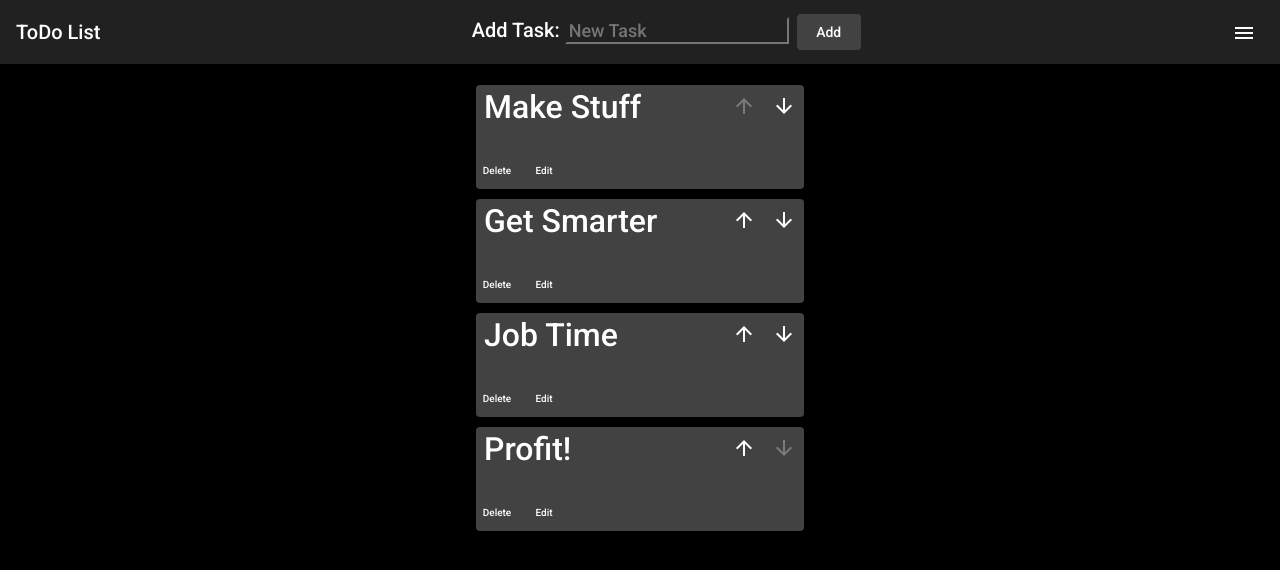
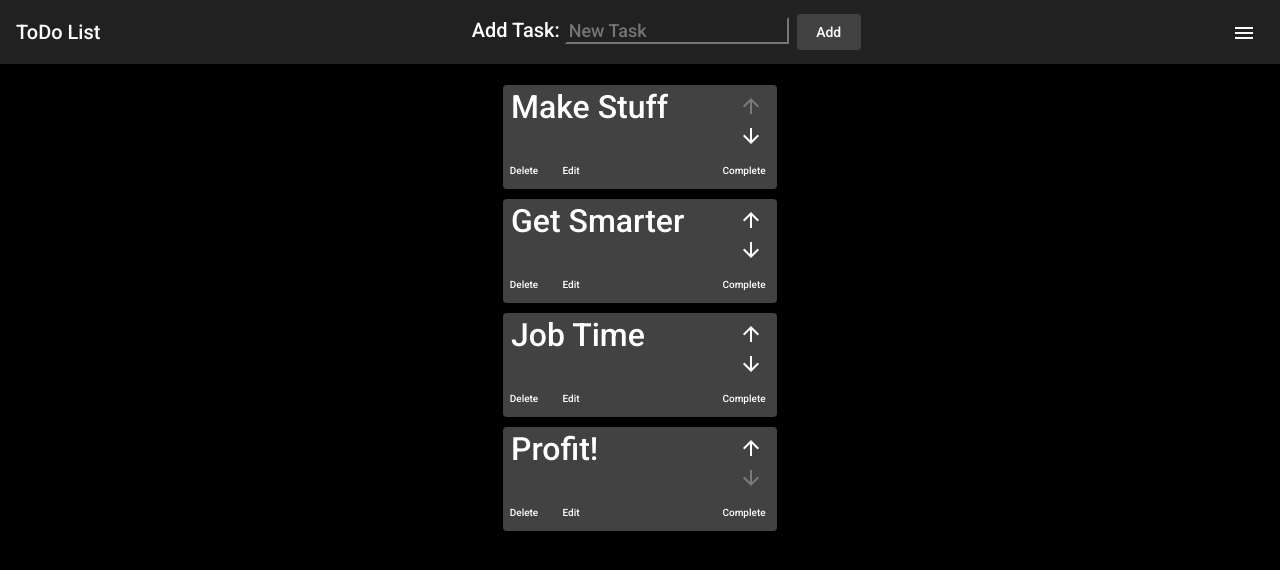
Before and after one commit to Draike13/toDoListAngular, an Angular app: page / in a window 1280 px wide. Shown: the top 570 px of the page. Built offline with nearby package versions, Linux system fonts and the light colour scheme.

Commit message:
update array to object, add complete btn, edit css

```diff
--- a/src/app/header/header.component.ts
+++ b/src/app/header/header.component.ts
@@ -11,7 +11,7 @@ import { DialogSaveListComponent } from '../dialog-save-list/dialog-save-list.co
 })
 export class HeaderComponent implements OnInit {
   constructor(public todoService: TodoService, public dialog: MatDialog) {}
-  currentList = this.todoService.toDos;
+  currentList: any = this.todoService.toDos;
 
   ngOnInit(): void {}
 
--- a/src/app/list/list.component.css
+++ b/src/app/list/list.component.css
@@ -19,9 +19,14 @@ body {
   font-size: x-small;
   padding: 0px 0px;
 }
+
+.edit-button:hover {
+  background-color: #143601;
+}
+
 .card-title {
   font-size: xx-large;
-  min-width: 240px;
+  min-width: 200px;
   min-height: 40px;
   padding-top: 4px;
   margin-top: 8px;
@@ -33,6 +38,8 @@ body {
 }
 .left-side {
   flex: 2;
+  max-width: fit-content;
+  padding-right: 2px;
 }
 
 .right-side {
@@ -40,6 +47,11 @@ body {
   max-width: fit-content;
 
   flex: 1;
+}
+
+.mat-focus-indicator {
+  max-width: fit-content;
+  max-height: fit-content;
 }
 .card-action {
   margin-left: 0;
@@ -49,8 +61,27 @@ body {
 .up-arrow-icon {
   font-size: x-large;
 }
+
+.up-arrow-icon:hover {
+  text-shadow: 0 0 10px #fff, 0 0 20px #fff, 0 0 42px #0fa, 0 0 82px #0fa,
+    0 0 92px #0fa;
+  color: white;
+  border-radius: 5px;
+  transition: 300ms;
+  background: transparent;
+}
+
 .down-arrow-icon {
   font-size: x-large;
+}
+
+.down-arrow-icon:hover {
+  text-shadow: 0 0 10px #fff, 0 0 20px #fff, 0 0 42px #0fa, 0 0 82px #0fa,
+    0 0 92px #0fa;
+  color: white;
+  border-radius: 5px;
+  transition: 300ms;
+  background: transparent;
 }
 
 .toDo-input {
@@ -63,3 +94,21 @@ body {
   color: white;
   padding: 0;
 }
+
+.complete-button {
+  max-width: 50px;
+  width: 40px;
+  font-size: x-small;
+  padding: 0px 0px;
+  padding-right: 2px;
+  margin-top: 8px;
+  display: flex;
+  justify-content: center;
+}
+
+.button-container {
+  max-height: 30px;
+  max-width: 50px;
+  display: flex;
+  justify-content: right;
+}
--- a/src/app/list/list.component.html
+++ b/src/app/list/list.component.html
@@ -8,12 +8,12 @@
               *ngIf="i === check"
               name="task"
               type="text"
-              [ngModel]="toDo"
+              [ngModel]="toDo.text"
               class="toDo-input"
             />
           </span>
         </form>
-        <span *ngIf="i != check">{{ toDo }}</span>
+        <span *ngIf="i != check">{{ toDo.text }}</span>
       </mat-card-title>
       <mat-card-actions class="card-action">
         <button (click)="deleteTaskDialog(i)" class="delete-button" mat-button>
@@ -30,9 +30,12 @@
       </mat-card-actions>
     </div>
     <div class="right-side">
+      <div class="button-container">
         <button [disabled]="i <= 0" (click)="moveUp(i)" mat-icon-button>
           <mat-icon class="up-arrow-icon">arrow_upward</mat-icon>
         </button>
+      </div>
+      <div class="button-container">
         <button
           [disabled]="i >= toDos.length - 1"
           (click)="moveDown(i)"
@@ -42,5 +45,9 @@
           <mat-icon class="down-arrow-icon">arrow_downward</mat-icon>
         </button>
       </div>
+      <div>
+        <button class="complete-button" mat-button>Complete</button>
+      </div>
+    </div>
   </mat-card>
 </div>
--- a/src/app/list/list.component.ts
+++ b/src/app/list/list.component.ts
@@ -24,15 +24,15 @@ import {
       state(
         'highlighted',
         style({
-          backgroundColor: 'blue',
+          backgroundColor: '#360601',
         })
       ),
-      transition('normal <=> highlighted', animate(700)),
+      transition('normal <=> highlighted', animate(450)),
     ]),
   ],
 })
 export class ListComponent implements OnInit {
-  toDos: string[] = [];
+  toDos: { text: string }[] = [];
   check: number = -1;
   value: string = '';
 
@@ -52,14 +52,16 @@ export class ListComponent implements OnInit {
 
   moveUp(currentIndex: number) {
     const removed = this.todoService.toDos.splice(currentIndex, 1);
-    const removedString = removed.toString();
-    this.todoService.toDos.splice(currentIndex - 1, 0, removedString);
+    const objectToReturn: any = removed.at(0);
+    this.todoService.toDos.splice(currentIndex - 1, 0, objectToReturn);
   }
+
   moveDown(currentIndex: number) {
     const removed = this.todoService.toDos.splice(currentIndex, 1);
-    const removedString = removed.toString();
-    this.todoService.toDos.splice(currentIndex + 1, 0, removedString);
+    const objectToReturn: any = removed.at(0);
+    this.todoService.toDos.splice(currentIndex + 1, 0, objectToReturn);
   }
+
   switchCase(index: number) {
     this.todoService.state[index] === 'normal'
       ? (this.todoService.state[index] = 'highlighted')
--- a/src/app/todo.service.ts
+++ b/src/app/todo.service.ts
@@ -4,21 +4,26 @@ import { Injectable } from '@angular/core';
   providedIn: 'root',
 })
 export class TodoService {
-  state: {[number: number] : string} = {}
-  toDos: string[] = ['Make Stuff', 'Get Smarter', 'Job Time', 'Profit!'];
+  state: { [number: number]: string } = {};
+  toDos: { text: string }[] = [
+    { text: 'Make Stuff' },
+    { text: 'Get Smarter' },
+    { text: 'Job Time' },
+    { text: 'Profit!' },
+  ];
 
   constructor() {
     this.toDos.forEach((todo, index) => {
-      this.state[index] = 'normal'
-    })
+      this.state[index] = 'normal';
+    });
   }
 
   addTodo(newTodo: string) {
-    this.toDos.push(newTodo);
+    this.toDos.push({ text: newTodo });
   }
 
   editCardText(editedFormData: any, indexOfCardToEdit: number) {
-    this.toDos.splice(indexOfCardToEdit, 1, editedFormData);
+    this.toDos.splice(indexOfCardToEdit, 1, { text: editedFormData });
   }
 
   deleteList() {
```
Lines whose indentation alone changed are shown as unchanged.
